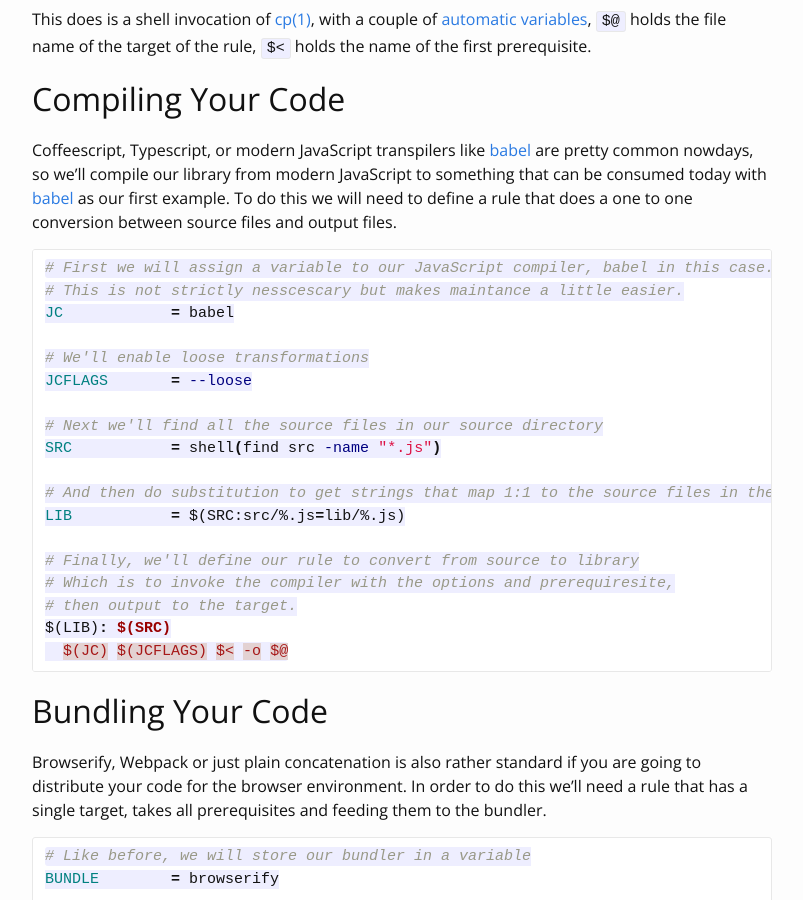
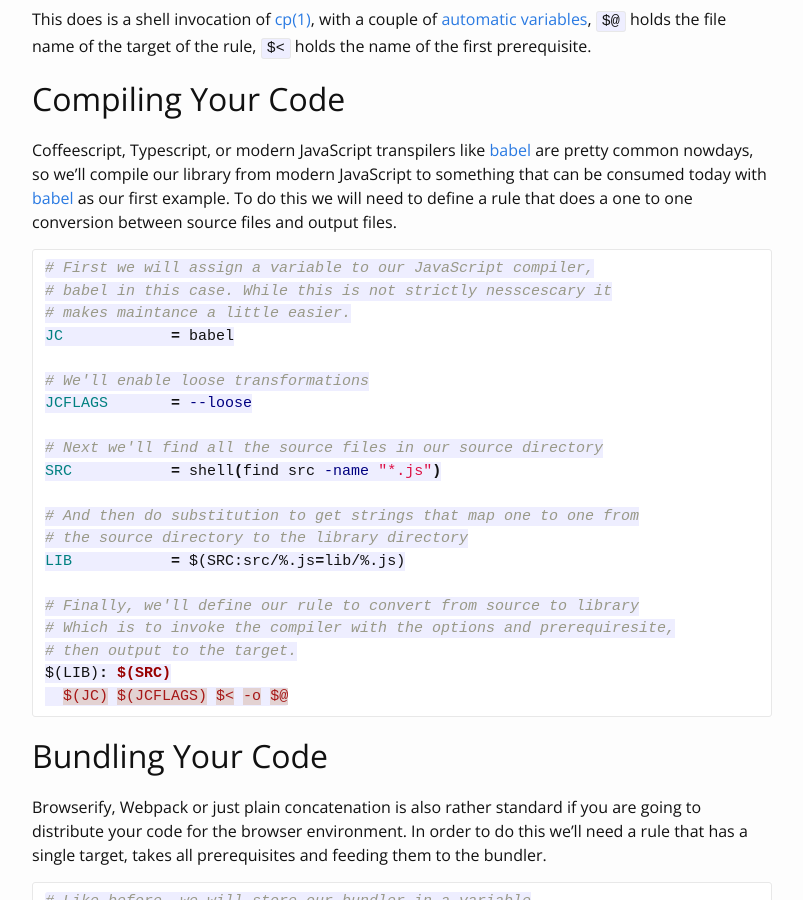
Before and after one commit to caspervonb/caspervonb.github.bak, a Jekyll site: the page built from _posts/2015-02-28-make-for-the-web-generation.markdown, in a window 1280 px wide and 900 px high, scrolled down 927 px. Shown: the whole window, without its empty margins (238-1041 px from the left). Built offline with Jekyll 4.4.1, drawn with Linux system fonts in a browser that asks for light colours; Markdown is read by kramdown in place of the engine named in the settings.

Commit message:
Update _posts/2015-02-28-make-for-the-web-generation.markdown

````diff
--- a/_posts/2015-02-28-make-for-the-web-generation.markdown
+++ b/_posts/2015-02-28-make-for-the-web-generation.markdown
@@ -33,8 +33,9 @@
 Coffeescript, Typescript, or modern JavaScript transpilers like [babel][babel] are pretty common nowdays, so we'll compile our library from modern JavaScript to something that can be consumed today with [babel][babel] as our first example. To do this we will need to define a rule that does a one to one conversion between source files and output files.
 
 ```make
-# First we will assign a variable to our JavaScript compiler, babel in this case.
-# This is not strictly nesscescary but makes maintance a little easier.
+# First we will assign a variable to our JavaScript compiler,
+# babel in this case. While this is not strictly nesscescary it
+# makes maintance a little easier.
 JC            = babel
 
 # We'll enable loose transformations
@@ -43,7 +44,8 @@
 # Next we'll find all the source files in our source directory
 SRC           = shell(find src -name "*.js")
 
-# And then do substitution to get strings that map 1:1 to the source files in the library directory
+# And then do substitution to get strings that map one to one from
+# the source directory to the library directory
 LIB           = $(SRC:src/%.js=lib/%.js)
 
 # Finally, we'll define our rule to convert from source to library
````
